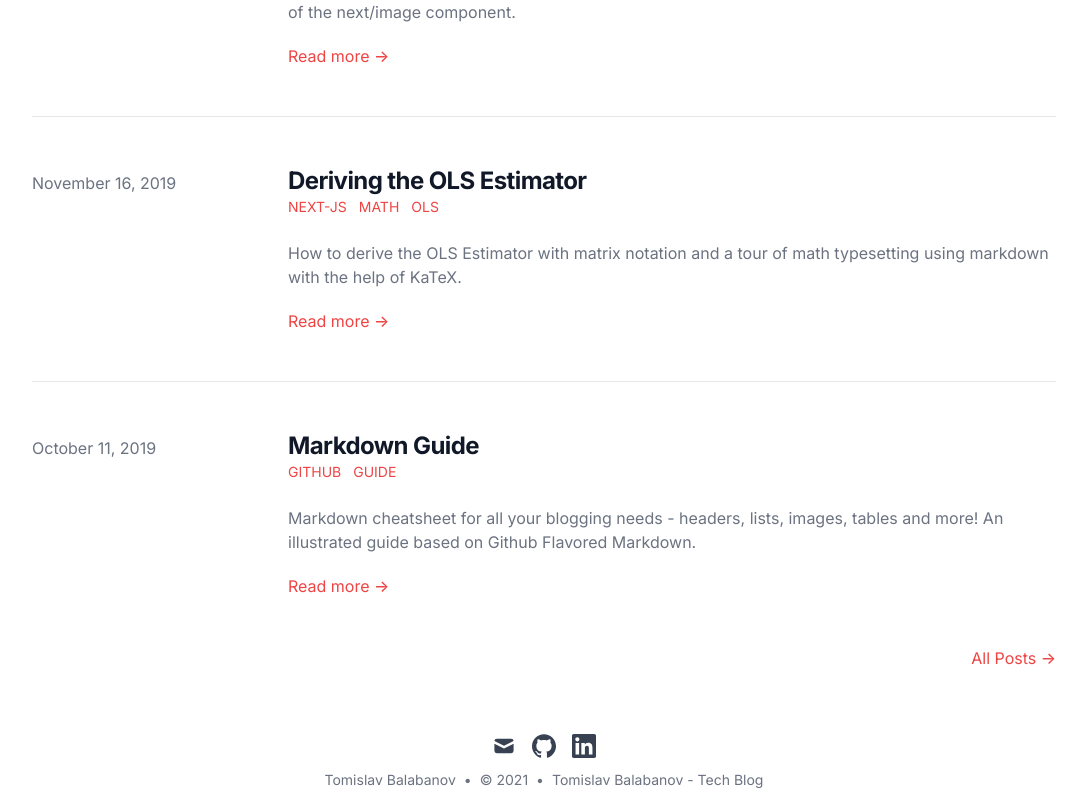
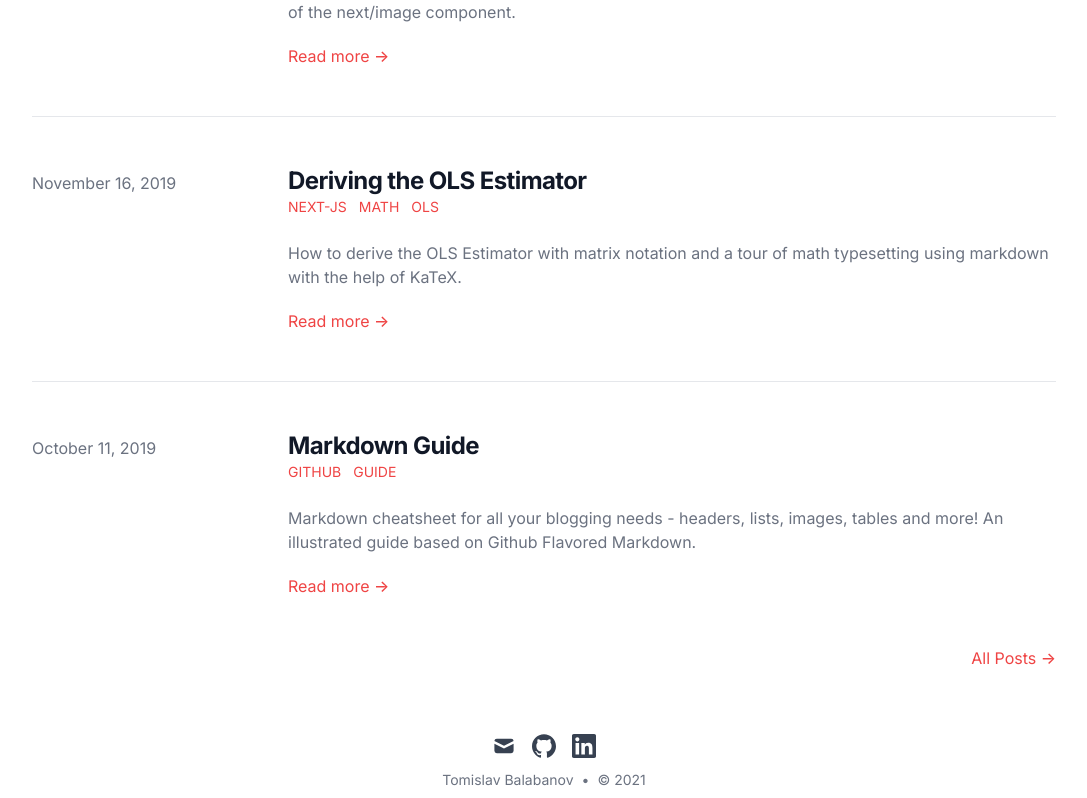
Before and after one commit to tomasbal/tomislav-blog, a Next.js app: page / in a window 1280 px wide. Shown: the part 959-1757 px from the top of the page, without its empty margins (96-1183 px from the left). Built offline with nearby package versions, Linux system fonts and the light colour scheme; what @tailwindcss/typography would draw is missing.

Commit message:
Footer update

```diff
--- a/components/Footer.js
+++ b/components/Footer.js
@@ -15,8 +15,6 @@ export default function Footer() {
           <div>{siteMetadata.author}</div>
           <div>{` • `}</div>
           <div>{`© ${new Date().getFullYear()}`}</div>
-          <div>{` • `}</div>
-          <Link href="/">{siteMetadata.title}</Link>
         </div>
       </div>
     </footer>
```
